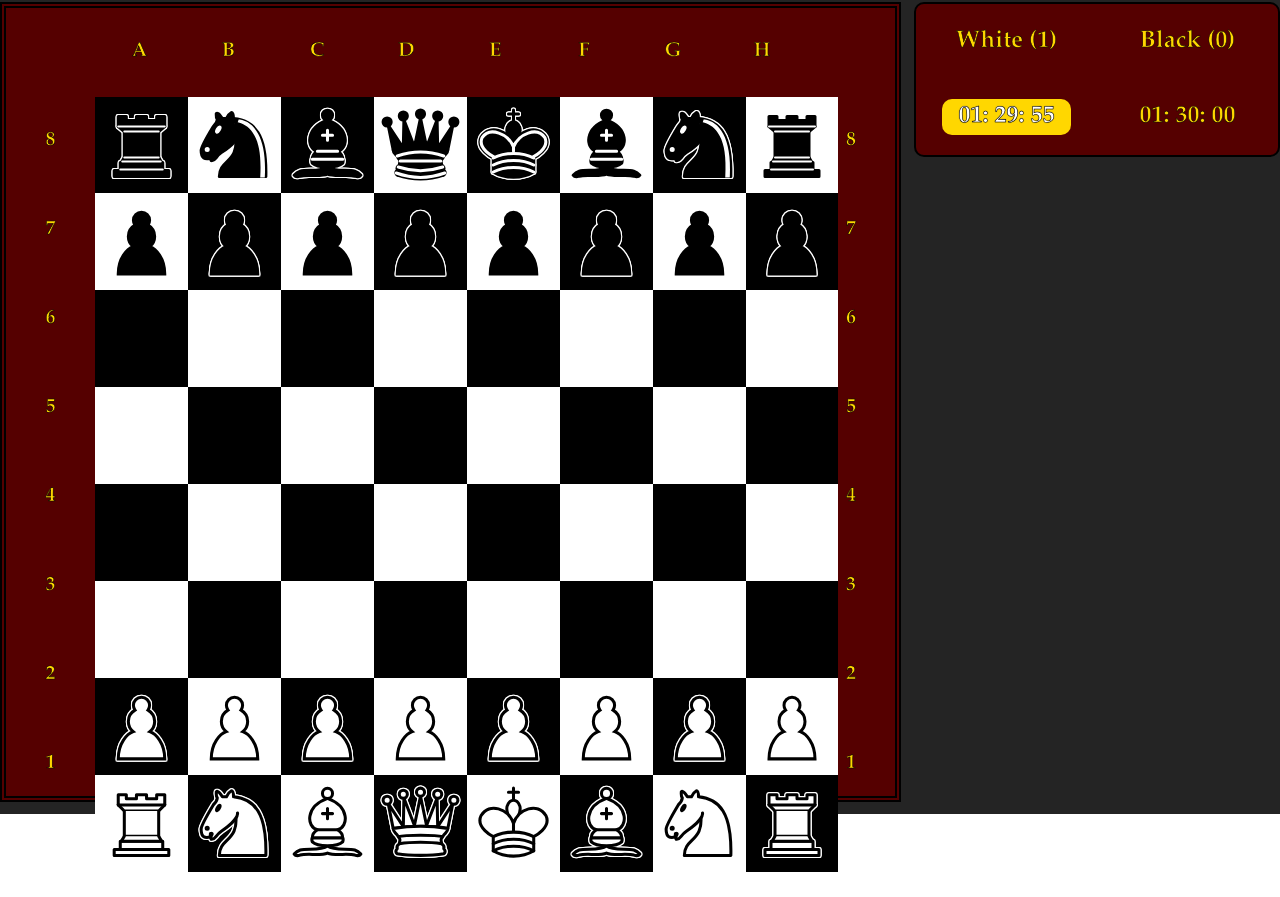
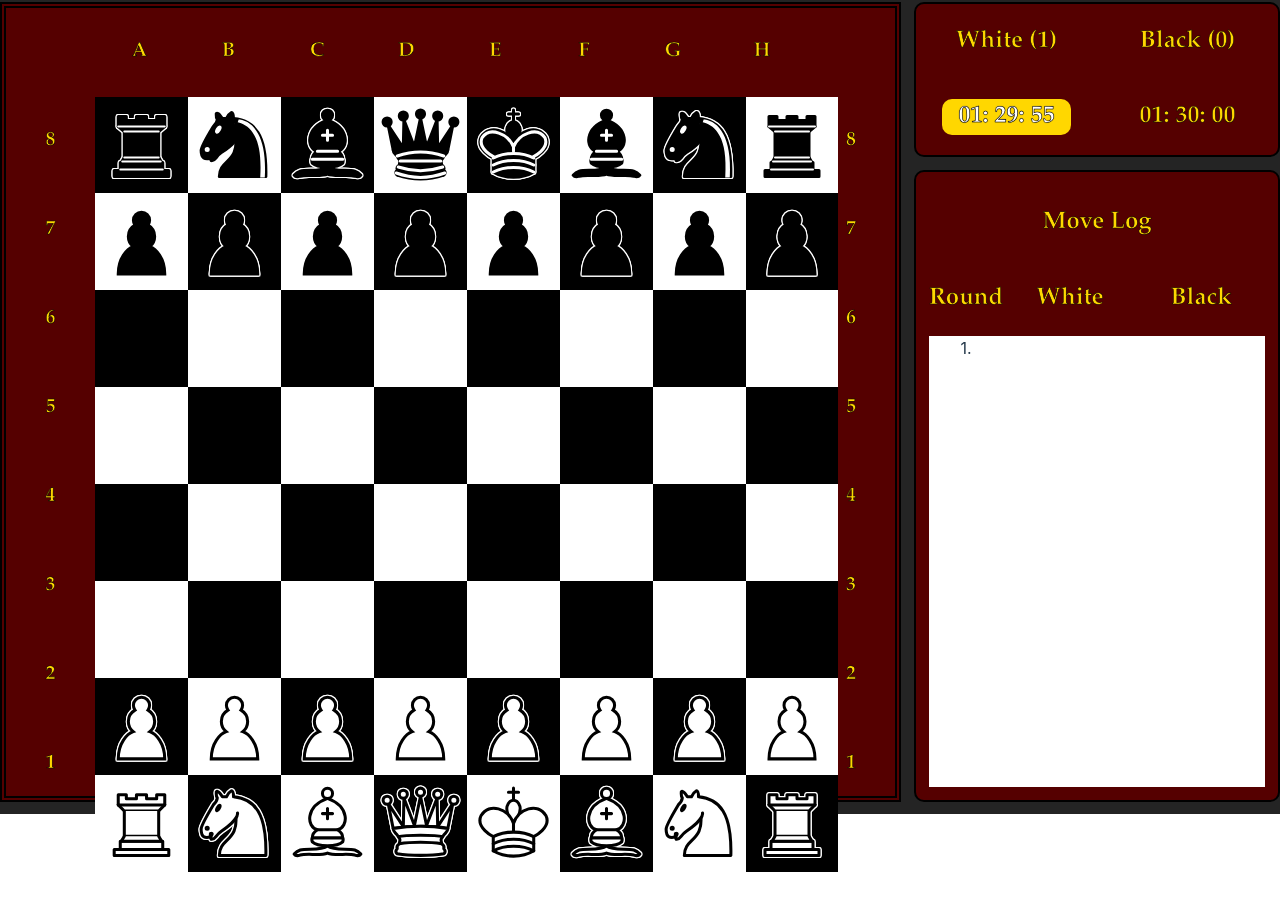
Before and after one commit to ArtemisAaroe/Chess-web-app, a React (Vite) app: page / in a window 1280 px wide. Shown: the part 192-1089 px from the top of the page. Built offline with nearby package versions, Linux system fonts and the light colour scheme.

Commit message:
feat: move log with prototype functionality and basic styiling

```diff
--- a/src/components/ChessPage/ChessPage.css
+++ b/src/components/ChessPage/ChessPage.css
@@ -28,12 +28,11 @@
 .background-in-game {
     display: grid;
     grid-template-columns: repeat(5, auto);
-    grid-template-rows: repeat(5, auto);
+    grid-template-rows: auto min-content 1fr auto;
     grid-template-areas:
         "game-banner game-banner game-banner game-banner game-banner"
         "board board board clock clock"
-        "board board board . ."
-        "board board board . ."
+        "board board board log log"
         ". . . . .";
     gap: 1vw;
 }
@@ -65,13 +64,12 @@
         width: 100%;
         max-width: 900px;
         margin: 0 auto;
-        grid-template-rows: repeat(5, auto);
+        grid-template-rows: repeat(4, auto);
         grid-template-columns: 1fr;
         grid-template-areas:
             "game-banner"
             "clock"
             "board"
-            "board"
-            "board";
+            "log";
     }
 }
--- a/src/components/ChessPage/ChessPage.tsx
+++ b/src/components/ChessPage/ChessPage.tsx
@@ -8,6 +8,7 @@ import { Board } from "../../objects/Board"
 import PromotionView from "../PromotionView/PromotionView"
 import { isPieceType } from "../../emums/Piece"
 import { ChessType } from "../../emums/Chess"
+import MoveLog from "../MoveLog/MoveLog"
 
 
 export default function ChessPage() {
@@ -94,6 +95,10 @@ export default function ChessPage() {
 
     const [PromotionViewSquare, setPromotionViewSquare] = useState("")
 
+    const [whiteMoves, setWhiteMoves] =  useState<string[]>([]);
+
+    const [blackMoves, setBlackMoves] =  useState<string[]>([]);
+
     const whitePlayer: string = "cat"
     const blackPlayer: string = "moon";
     const chessStyle: ChessType = ChessType.Classical;
@@ -150,6 +155,11 @@ export default function ChessPage() {
                     piece: null,
                     tabEnabled: entryFrom.tabEnabled,
                     dotEnabled: entryFrom.dotEnabled})
+                if (player === 1) {
+                    setWhiteMoves(prevMoves => [...prevMoves, move.to])
+                } else {
+                    setBlackMoves(prevMoves => [...prevMoves, move.to])
+                }
             }
             setPlayer(player * (-1))
             return newBoardstate;
@@ -269,9 +279,8 @@ export default function ChessPage() {
                     ))}
                 </div>
             </div>
-                <StopWatch player={player} chessType={chessStyle}/>
-
-
+            <StopWatch player={player} chessType={chessStyle}/>
+            <MoveLog whiteMoves={whiteMoves} blackMoves={blackMoves}/>
             <PromotionView
                 player={player}
                 display={displayPromotionView}
--- /dev/null
+++ b/src/components/MoveLog/MoveLog.css
@@ -0,0 +1,46 @@
+.move-log-background {
+    background-color: #550000;
+    border-radius: 10px;
+    border: black solid 2px;
+    padding: 1vw;
+    grid-area: log;
+    overflow-y: auto;
+    display: grid;
+    grid-template-rows: repeat(2, min-content) auto;
+    grid-template-columns: min-content repeat(2, auto);
+    grid-template-areas:
+        "move-log-heading move-log-heading move-log-heading"
+        "round-heading white-log-heading black-log-heading"
+        "counter white-log black-log";
+}
+
+.move-log {
+
+}
+
+#move-log-heading {
+    grid-area: move-log-heading;
+}
+#round-heading {
+    grid-area: round-heading;
+}
+
+#white-log-heading {
+    grid-area: white-log-heading;
+}
+
+#black-log-heading {
+    grid-area: black-log-heading;
+}
+
+#round-counter {
+    grid-area: counter;
+}
+
+#white-move-log {
+    grid-area: white-log;
+}
+
+#black-move-log {
+    grid-area: black-log;
+}
--- /dev/null
+++ b/src/components/MoveLog/MoveLog.tsx
@@ -0,0 +1,42 @@
+import "./MoveLog.css"
+
+interface moveLogProps {
+    whiteName?: string;
+    blackName?: string;
+    whiteMoves: string[];
+    blackMoves: string[];
+}
+
+
+export default function MoveLog({blackName, whiteName, whiteMoves, blackMoves}: moveLogProps) {
+    return(
+        <div className="move-log-background">
+            <h2 id="move-log-heading">Move Log</h2>
+            <h2 id="round-heading">Round</h2>
+            <h2 id="white-log-heading"
+                aria-label={"White log}"}
+                >{whiteName ? whiteName : "White"}</h2>
+            <h2 id="black-log-heading"
+                aria-label={"Black log"}
+                >{blackName ? blackName : "Black"}</h2>
+            <ol id="round-counter">
+                <li>1.</li>
+                {Array.from(blackMoves.entries()).map(([id]) => (
+                    <li key={id}>{id + 2}.</li>
+                ))}
+            </ol>
+            <ol className="move-log"
+                id="white-move-log">
+                    {Array.from(whiteMoves.entries()).map(([id, move]) => (
+                        <li key={id}>{move}</li>
+                    ))}
+            </ol>
+            <ol className="move-log"
+                id="black-move-log">
+                    {Array.from(blackMoves.entries()).map(([id, move]) => (
+                        <li key={id}>{move}</li>
+                    ))}
+            </ol>
+        </div>
+    )
+}
--- a/src/components/StopWatch/StopWatch.css
+++ b/src/components/StopWatch/StopWatch.css
@@ -5,6 +5,7 @@
     background: #550000;
     border-radius: 10px;
     border: black solid 2px;
+    /* align-self: start;  */
     grid-area: clock
     }
 
--- a/src/components/StopWatch/StopWatch.tsx
+++ b/src/components/StopWatch/StopWatch.tsx
@@ -103,9 +103,9 @@ export default function StopWatch({player, chessType, whiteName, blackName}: sto
             role="grid"
             aria-label="Clock denoting time left for white and black player">
             <h2 aria-label={`White clock: ${whiteTime}`}
-            >{whiteName ? whiteName : "White"} ({whiteRound})</h2>
+                >{whiteName ? whiteName : "White"} ({whiteRound})</h2>
             <h2 aria-label={`Black clock: ${blackTime}`}
-            >{blackName ? blackName : "Black"} ({blackRound})</h2>
+                >{blackName ? blackName : "Black"} ({blackRound})</h2>
             <h2 className={player === 1 ? "highlight-time" : "unhighlighted-time"}
                 >{displayTime(whiteTime)}</h2>
             <h2 className={player === (-1) ?  "highlight-time" : "unhighlighted-time"}>{displayTime(blackTime)}</h2>
--- a/src/index.css
+++ b/src/index.css
@@ -51,6 +51,13 @@ h2 {
   font-family: Garamond, Georgia, 'Times New Roman', Times, serif;
 }
 
+ol {
+  background-color: white;
+  list-style-type: none;
+  margin: 0;
+  padding: 0;
+}
+
 button {
   border-radius: 8px;
   border: 1px solid transparent;
```
